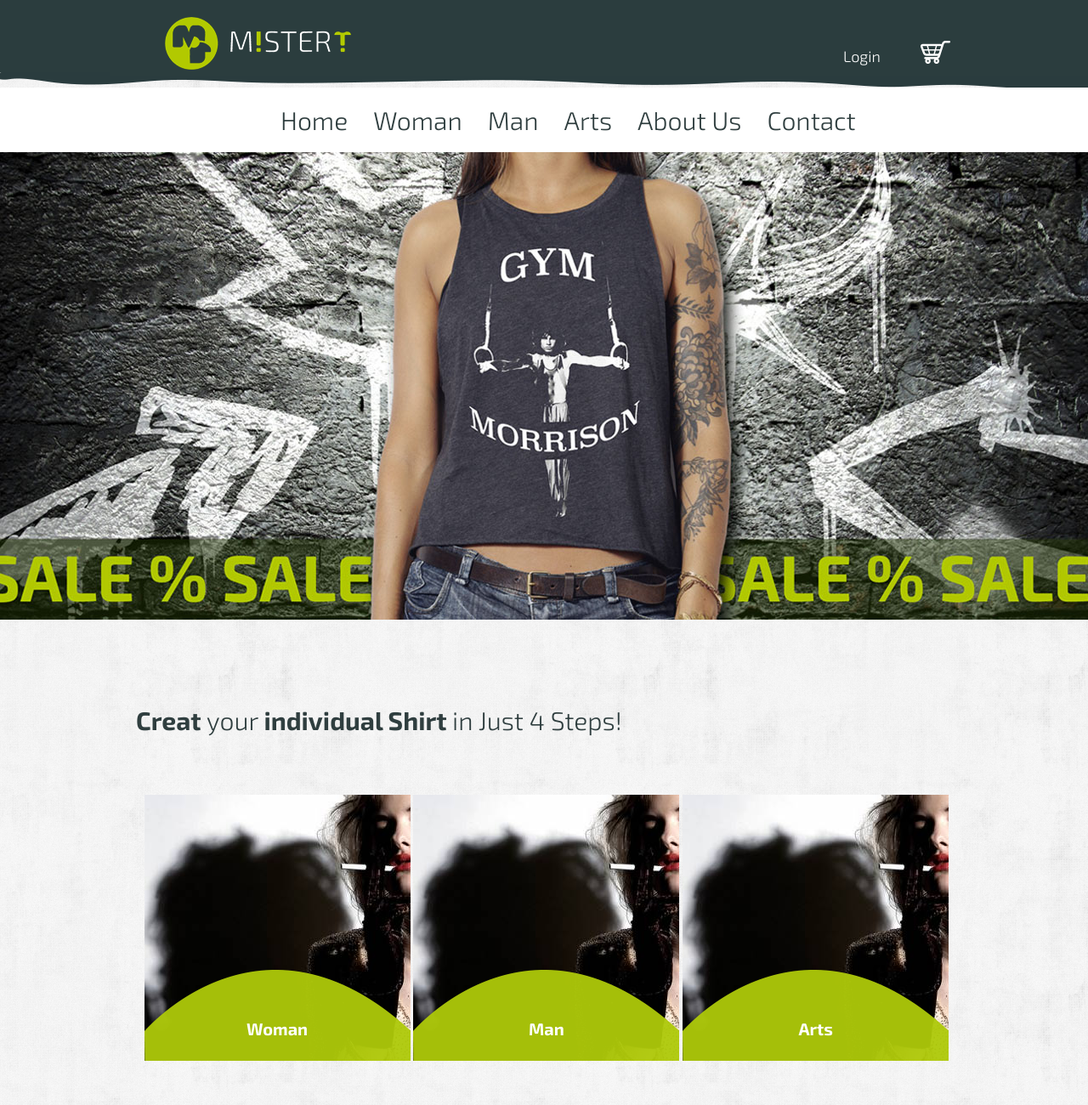
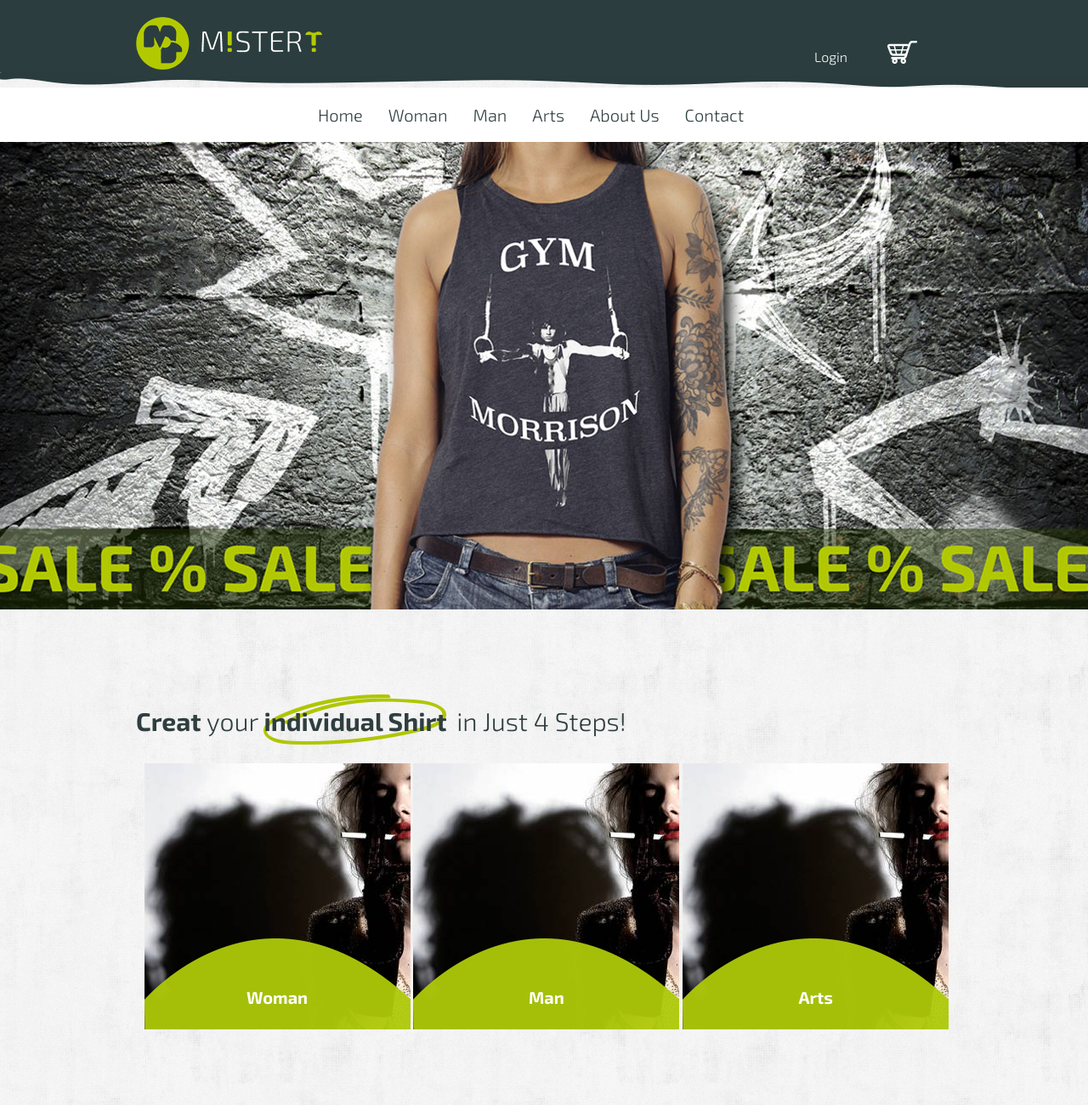
Before and after one commit to RosaHilfe/Mister-T, a plain HTML site: page index.html in a window 1280 px wide. Shown: the top 1300 px of the page at 85% size. Drawn offline with Linux system fonts and the light colour scheme.

Commit message:
landingpage bg_circle, nav
ich glaub jetzt sollte es endlich passen

```diff
--- a/css/styles.css
+++ b/css/styles.css
@@ -24,6 +24,13 @@ h3{
 	padding-top: 65px;
 	color:white;
 }
+.circle{
+  background: url('../Images/bg_circle.png')no-repeat;
+  display: inline-block;
+  width: 220px;
+  height: 48px;
+  padding-top: 13px;
+}
 
 /*#########################Header####################*/
 
@@ -31,6 +38,7 @@ h3{
 	margin-top: 20px;
 	margin-bottom: 20px;
 	margin-right: 545px;
+	margin-left: 0;
 	float: left;
 	text-decoration: none;
 	text-align: left;
@@ -75,8 +83,8 @@ h3{
 	display:block;
 	color:white;
 	font-weight:300;
-	font-size:18px;
-	margin-top:30px;
+	font-size:16px;
+	margin-top:32px;
 }
 
 .login ul li
@@ -136,14 +144,16 @@ header nav ul li {
 }
 header nav a{
 	text-decoration: none;
-	font-size: 30px;
+	font-size: 20px;
 	color:#2f3e3f;
 }
 header nav a:hover{
 	color:#b4c828;
 }
-header nav ul{
-	margin-left:170px;
+
+header nav ul {
+  margin: auto;
+  width: 532px;
 }
 .nav_bg {
 	background-color: white;
@@ -152,13 +162,11 @@ header nav ul{
 .shop_prev ul li{
 	width: 33%;
 	float: right;
-	margin-top: 70px;
+	margin-top: 20px;
 	position: relative;
 	padding:0;
 }
-.shop_prev ul li:first-child{
 
-}
 .shop_prev ul li:last-child{
 margin-right: 0px;
 }
--- a/index.html
+++ b/index.html
@@ -44,7 +44,7 @@
 		</header>
 		<section class="shop_prev">
 			<div class="wrapper">
-				<h2><strong>Creat </strong>your <strong><span>individual Shirt</span> </strong> in Just 4 Steps!</h2>
+				<h2><strong>Creat </strong>your <div class="circle"><strong> individual Shirt</strong></div> in Just 4 Steps!</h2>
 				<ul class="clearfix">
 				    <li><a href="#"><img src="Images/ph_3cols.jpg" alt="Woman thumbnail"><h4>Arts</h4></a></li>
 				    <li><a href="#"><img src="Images/ph_3cols.jpg" alt="Man thumbnail"><h4>Man</h4></a></li>
```
Also changed, not shown: Images/bg_circle.png (added).
